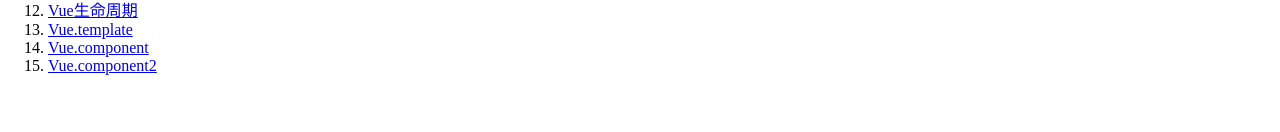
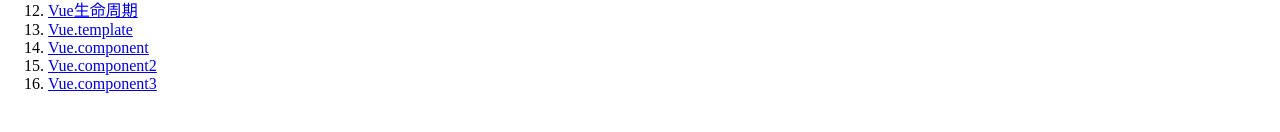
Before and after one commit to changhr2013/learnvuejs, a plain HTML site: page index.html in a window 1280 px wide. Shown: the part 320-452 px from the top of the page. Drawn offline with Linux system fonts and the light colour scheme.

Commit message:
增加Vue-component-3的入口

```diff
--- a/index.html
+++ b/index.html
@@ -25,6 +25,7 @@
         <li><a href="./example/VueTemplate.html">Vue.template</a></li>
         <li><a href="./example/VueComponent.html">Vue.component</a></li>
         <li><a href="./example/VueComponent-2.html">Vue.component2</a></li>
+        <li><a href="./example/VueComponent-3.html">Vue.component3</a></li>
     </ol>
 </body>
 </html>
```
